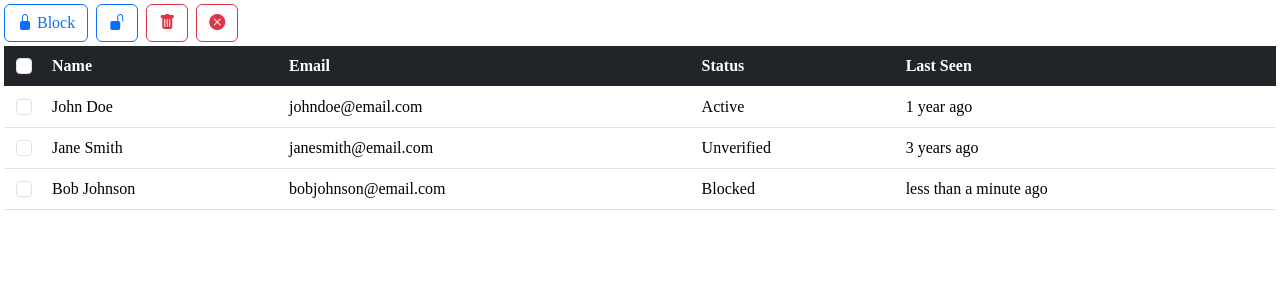
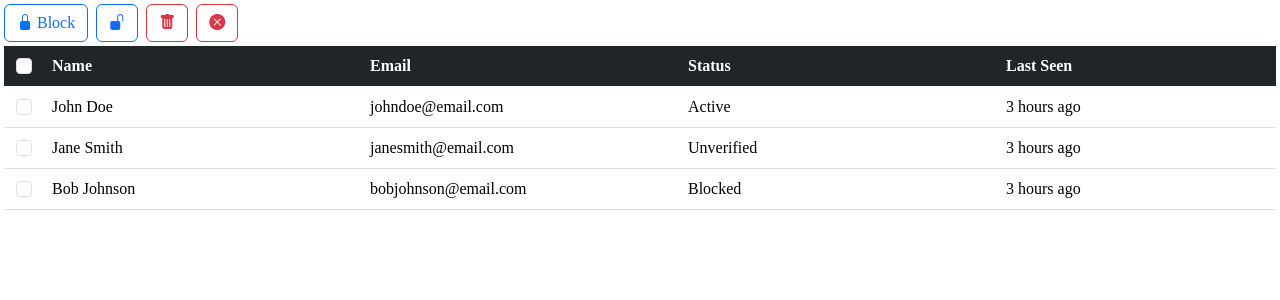
Before and after one commit to ZoirJohn/user-management, a React (Vite) app: page / in a window 1280 px wide. Shown: the top 300 px of the page. Built offline with nearby package versions, Linux system fonts and the light colour scheme; a web font is replaced by a local one.

Commit message:
Stop the frontend building

```diff
--- a/src/entities/lib/getLastActivity.ts
+++ b/src/entities/lib/getLastActivity.ts
@@ -9,12 +9,12 @@ export function getLastActivity(lastActivity: Date) {
 	const dayDiff = days - lastActivityDays;
 	const hourDiff = hours - lastActivityHours;
 	const minDiff = minutes - lastActivityMinutes;
-	console.log(years, lastActivityYears);
-	if (yearDiff) return `${yearDiff} year${yearDiff > 1 ? "s" : ""} ago`;
-	if (monthDiff) return `${monthDiff} month${monthDiff > 1 ? "s" : ""} ago`;
-	if (dayDiff) return `${dayDiff} day${dayDiff > 1 ? "s" : ""} ago`;
-	if (hourDiff) return `${hourDiff} hour${hourDiff > 1 ? "s" : ""} ago`;
-	if (minDiff) return `${minDiff} minute${minDiff > 1 ? "s" : ""} ago`;
+	console.log(lastActivity);
+	if (yearDiff > 0) return `${yearDiff} year${yearDiff > 1 ? "s" : ""} ago`;
+	if (monthDiff > 0) return `${monthDiff} month${monthDiff > 1 ? "s" : ""} ago`;
+	if (dayDiff > 0) return `${dayDiff} day${dayDiff > 1 ? "s" : ""} ago`;
+	if (hourDiff > 0) return `${hourDiff} hour${hourDiff > 1 ? "s" : ""} ago`;
+	if (minDiff > 0) return `${minDiff} minute${minDiff > 1 ? "s" : ""} ago`;
 
 	return "less than a minute ago";
 }
--- a/src/main.tsx
+++ b/src/main.tsx
@@ -1,8 +1,9 @@
 import { StrictMode } from "react";
 import { createRoot } from "react-dom/client";
 import { BrowserRouter, Navigate, Route, Routes } from "react-router";
-import App from "./App.tsx";
+import Home from "./pages/Home.tsx";
 import NotFound from "./pages/NotFound.tsx";
+import Login from "./pages/Login.tsx";
 import "bootstrap/dist/css/bootstrap.min.css";
 import "bootstrap-icons/font/bootstrap-icons.min.css";
 import "./css/style.css";
@@ -11,8 +12,8 @@ createRoot(document.getElementById("root")!).render(
 	<StrictMode>
 		<BrowserRouter>
 			<Routes>
-				<Route path="/" element={<App />} />
-				<Route path="/login" element={<App />} />
+				<Route path="/" element={<Home />} />
+				<Route path="/login" element={<Login />} />
 				<Route path="*" element={<Navigate to="/not-found" />} />
 				<Route path="/not-found" element={<NotFound />} />
 			</Routes>
--- a/src/App.tsx
+++ b/src/pages/Home.tsx
@@ -1,9 +1,9 @@
-import UsersTable from "./widgets/UsersTable";
+import UsersTable from "../widgets/UsersTable";
 
 export default function App() {
 	return (
 		<div className="d-flex flex-column align-items-center gap-1 p-1">
-			<UsersTable  />
+			<UsersTable />
 		</div>
 	);
 }
--- /dev/null
+++ b/src/pages/Login.tsx
@@ -0,0 +1,3 @@
+export default function Login() {
+	return <></>
+}
--- a/src/widgets/UsersTable.tsx
+++ b/src/widgets/UsersTable.tsx
@@ -8,19 +8,19 @@ const data: User[] = [
 		name: "John Doe",
 		email: "johndoe@email.com",
 		status: "active",
-		lastSeen: new Date("2025-01-01"),
+		lastSeen: new Date("2026-03-31T12:00:00+05:00"),
 	},
 	{
 		name: "Jane Smith",
 		email: "janesmith@email.com",
 		status: "unverified",
-		lastSeen: new Date("2023-01-02"),
+		lastSeen: new Date("2026-03-31T12:00:00+05:00"),
 	},
 	{
 		name: "Bob Johnson",
 		email: "bobjohnson@email.com",
 		status: "blocked",
-		lastSeen: new Date("2026-30-03"),
+		lastSeen: new Date("2026-03-31T12:00:00+05:00"),
 	},
 ];
 
@@ -41,7 +41,7 @@ export default function UsersTable() {
 		});
 	};
 	const deleteSelectedUsers = () => {
-		const newUsers = [...users.filter((user, i) => !checkedRows[i])];
+		const newUsers = [...users.filter((_, i) => !checkedRows[i])];
 		setUsers(newUsers);
 		setCheckedRows(new Array(users.length).fill(false));
 	};
@@ -52,6 +52,9 @@ export default function UsersTable() {
 			<table className="table">
 				<colgroup>
 					<col style={{ width: "40px" }} />
+					<col style={{ width: "25%" }} />
+					<col style={{ width: "25%" }} />
+					<col style={{ width: "25%" }} />
 				</colgroup>
 				<thead className="fs-md-6 fixed table-dark position-sticky" style={{ top: "46px", zIndex: 2 }}>
 					<tr>
```
